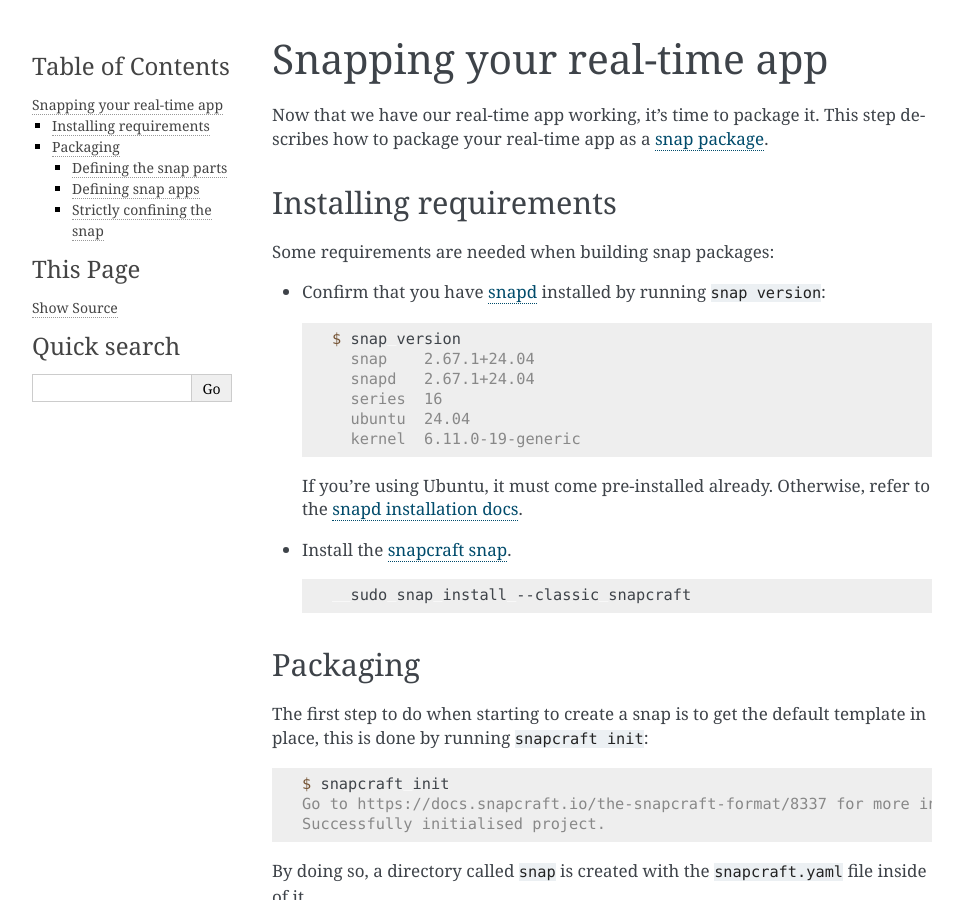
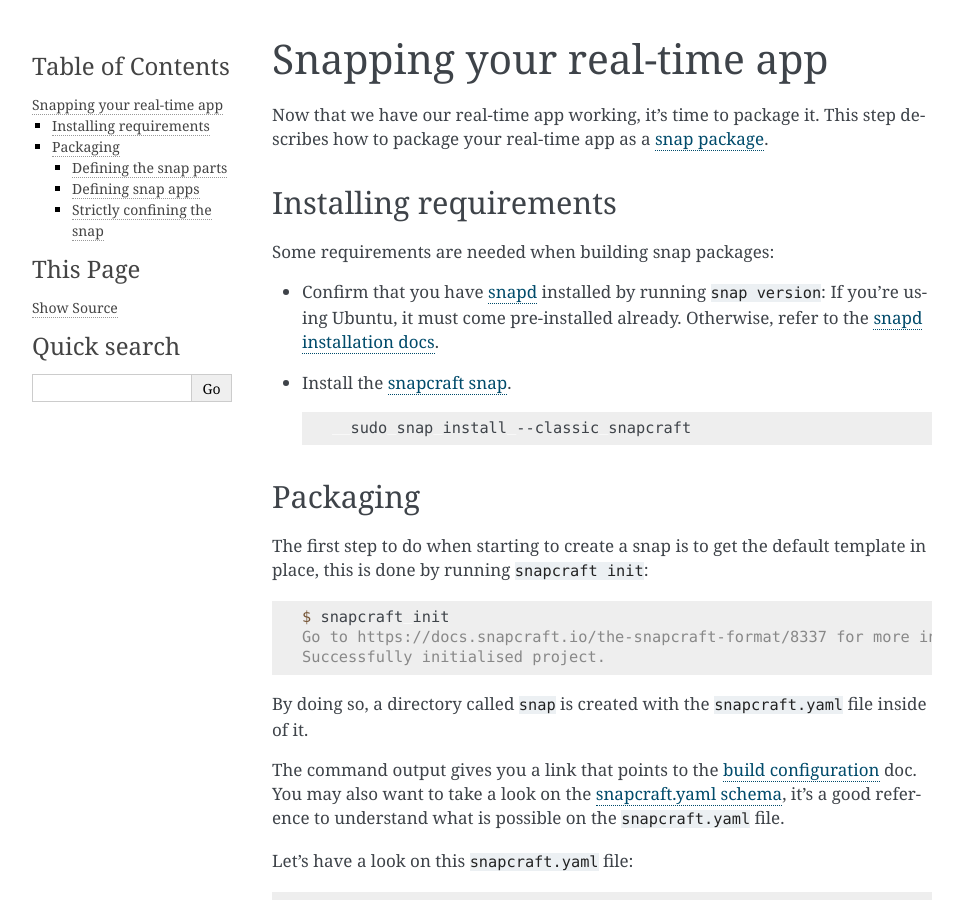
Before and after one commit to canonical/real-time-ubuntu-docs, a Sphinx documentation site: the page built from docs/tutorial/7-snaping.md, in a window 1280 px wide and 900 px high. Shown: the whole window, without its empty margins (148-1111 px from the left). Built offline with Sphinx 7.4.7, drawn with Linux system fonts in a browser that asks for light colours.

Commit message:
feat!: drop console output for snap version
Signed-off-by: Lincoln Wallace <lincoln.wallace@canonical.com>

````diff
--- a/docs/tutorial/7-snaping.md
+++ b/docs/tutorial/7-snaping.md
@@ -8,14 +8,6 @@
 Some requirements are needed when building snap packages:
 
 * Confirm that you have [snapd][snapd] installed by running `snap version`:
-  ```console
-  $ snap version
-    snap    2.67.1+24.04
-    snapd   2.67.1+24.04
-    series  16
-    ubuntu  24.04
-    kernel  6.11.0-19-generic
-  ```
   If you're using Ubuntu, it must come pre-installed already.
   Otherwise, refer to the [snapd installation docs][install_snapd].
 
````
